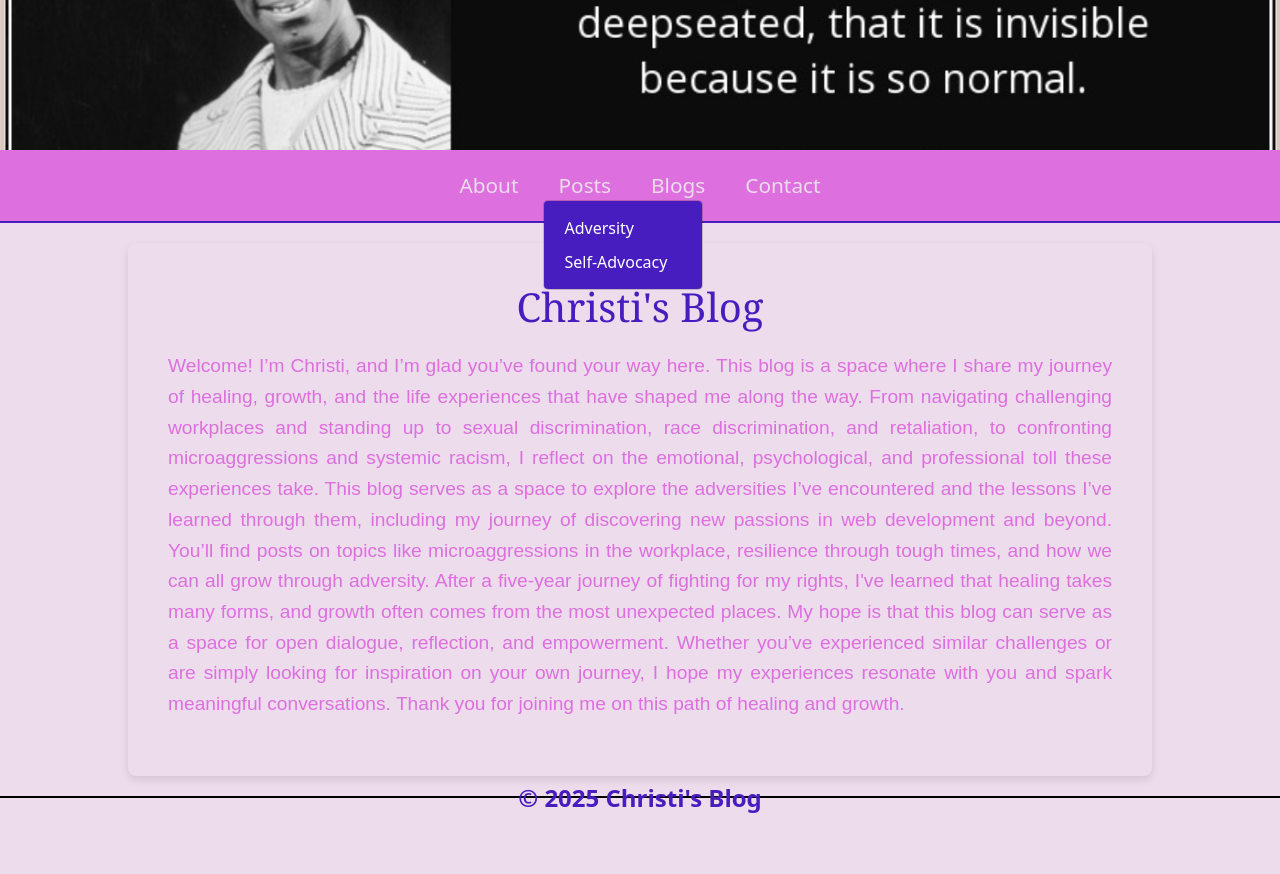
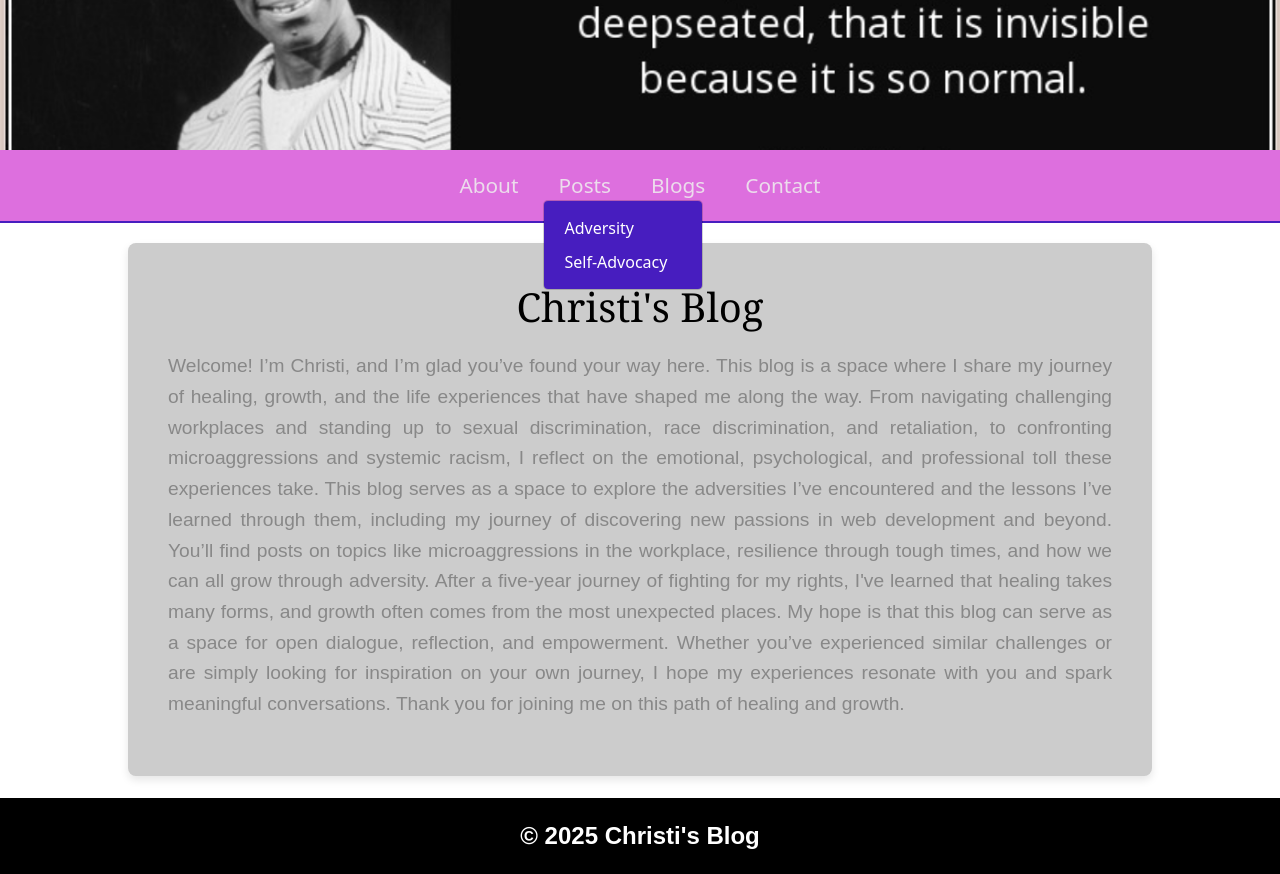
Before and after one commit to ChristiHarlow/christisblog, a React (Create React App) app: page /about in a window 1280 px wide. Before the commit the page ends 816 px from the top, so only its background shows below. Built offline with nearby package versions, Linux system fonts and the light colour scheme; a web font is replaced by a local one.

Commit message:
Update Color

```diff
--- a/src/components/Contact.js
+++ b/src/components/Contact.js
@@ -7,7 +7,7 @@ function Contact() {
   return (
     <div className="contact-container">
       <h2 className="contact-title">Contact Me</h2>
-      <a href="mailto:christiharlow@outlook.com" className="contact-link">
+      <a href="mailto:christiaharlow@outlook.com" className="contact-link">
         <FontAwesomeIcon icon={faEnvelope} />
         Email Me
       </a>
--- a/src/styles/About.css
+++ b/src/styles/About.css
@@ -1,56 +1,73 @@
+/* Color Palette 2: Gradient Gray Scale */
+:root {
+  --black: #000000;
+  --dark-gray: #555555;
+  --medium-gray: #888888;
+  --light-gray: #CCCCCC;
+  --white: #FFFFFF;
+}
+
 /* About Page Styles */
 .about-container {
-  background-color: #ecdcec; /* Light Lavender background to match the blog */
-  color: #333; /* Dark gray for readability */
+  background-color: var(--light-gray); /* Light Gray background */
+  color: var(--dark-gray); /* Dark Gray text */
   padding: 40px;
   margin: 20px auto;
   width: 80%;
-  border-radius: 8px; /* Soft corners for a welcoming look */
-  box-shadow: 0 4px 8px rgba(0, 0, 0, 0.1); /* Subtle shadow for depth */
+  border-radius: 8px;
+  box-shadow: 0 4px 8px rgba(0, 0, 0, 0.1);
 }
 
 .about-title {
   font-size: 2.5rem;
-  color: #471dbf; /* Deep Blue for the title */
+  color: var(--black); /* Black title */
   text-align: center;
   margin-bottom: 20px;
-  font-family: 'Georgia', serif; /* Professional, classic font */
+  font-family: 'Georgia', serif;
 }
 
 .about-content {
   font-size: 1.2rem;
-  color: #dd6fde; /* Vibrant Pink for paragraph text */
+  color: var(--medium-gray); /* Medium Gray text */
   line-height: 1.6;
-  font-family: 'Arial', sans-serif; /* Clean, readable font */
+  font-family: 'Arial', sans-serif;
   text-align: justify;
 }
 
 body {
-  background-color: #ecdcec; /* Light Lavender background to match the overall site */
-  color: #333; /* Dark gray for readability */
+  background-color: var(--white); /* White background */
+  color: var(--dark-gray); /* Dark Gray text */
 }
 
 h1, h2, h3 {
-  color: #471dbf; /* Deep Blue for headings */
+  color: var(--black); /* Black headings */
 }
 
 a {
-  color: #54ddcd; /* Turquoise for links */
+  color: #54ddcd; /* Turquoise for links (unchanged) */
 }
 
 button {
-  background-color: #ffcc00; /* Mustard yellow for buttons */
-  color: #fdf5e6; /* Eggshell text for button contrast */
+  background-color: #ffcc00; /* Mustard yellow for buttons (unchanged) */
+  color: #fdf5e6; /* Eggshell text for button contrast (unchanged) */
   padding: 10px 20px;
   border-radius: 5px;
+  border: none; /* Remove default button border */
 }
 
 button:hover {
-  background-color: #dd6fde; /* Vibrant Pink on hover */
+  background-color: #dd6fde; /* Vibrant Pink on hover (unchanged) */
   cursor: pointer;
 }
 
 .footer {
-  background-color: #ecdcec; /* Light Lavender for a clean footer */
-  color: #471dbf; /* Deep Blue for the footer text */
+  background-color: var(--dark-gray); /* Dark Gray footer background */
+  color: var(--white); /* White footer text */
+  padding: 20px 0; /* Add some padding to the footer */
+  text-align: center; /* Center the footer text */
+  width: 100%;
 }
+
+.footer p { /* Style the paragraph within the footer */
+  margin: 0; /* Remove default paragraph margins */
+}
--- a/src/styles/Contact.css
+++ b/src/styles/Contact.css
@@ -1,29 +1,36 @@
+/* Color Palette 2: Gradient Gray Scale (already defined in previous example) */
+/* :root { ... }  No need to redefine it here if it's already in your CSS */
+
 .contact-container {
   display: flex;
   flex-direction: column;
   align-items: center;
   justify-content: center;
-  height: 100vh; /* Vertically center the content */
+  min-height: 100vh; /* Use min-height instead of height */
   text-align: center;
+  background-color: var(--white); /* White background */
+  color: var(--dark-gray); /* Dark gray text */
+  padding: 20px; /* Add some padding */
 }
 
 .contact-title {
   font-size: 2rem;
-  color: #471dbf; /* Deep Blue color */
+  color: var(--black); /* Black title */
   margin-bottom: 20px;
 }
 
 .contact-link {
   font-size: 1.5rem;
-  color: #471dbf; /* Deep Blue color for the link */
+  color: var(--dark-gray); /* Dark gray link text */
   text-decoration: none;
   padding: 10px 20px;
-  border: 2px solid #471dbf;
+  border: 2px solid var(--medium-gray); /* Medium gray border */
   border-radius: 5px;
-  transition: background-color 0.3s ease, color 0.3s ease;
+  transition: background-color 0.3s ease, color 0.3s ease, border-color 0.3s ease; /* Add border transition */
 }
 
 .contact-link:hover {
-  background-color: #dd6fde; /* Vibrant Pink on hover */
-  color: #fff; /* White text on hover */
+  background-color: var(--medium-gray); /* Medium gray background on hover */
+  color: var(--white); /* White text on hover */
+  border-color: var(--medium-gray); /* Match border color to background */
 }
--- a/src/styles/Footer.css
+++ b/src/styles/Footer.css
@@ -1,33 +1,31 @@
+/* Footer.css */
 .footer {
-  background-color: #000000; /* Dark Pink background */
-  padding: 0; /* Remove extra padding since we're placing the tagline on the banner */
+  background-color: #000; /* Black background */
+  padding: 20px 0; /* Adjust padding as needed */
   text-align: center;
-  border-top: 2px solid #000000; /* Vibrant Pink border */
   width: 100%;
   box-sizing: border-box;
 }
 
 .footer-banner-container {
-  position: relative;
+  /* No need for specific styling here unless you want something special */
   width: 100%;
-  height: auto;
-}
-
-.footer-banner {
-  width: 100%;
-  height: auto;
-  max-height: 100px; /* Adjust based on your banner size */
-  object-fit: cover;
 }
 
 .footer-tagline {
-  position: absolute;
-  top: 50%; /* Center vertically */
-  left: 50%; /* Center horizontally */
-  transform: translate(-50%, -50%); /* Offset to truly center */
-  font-size: 1.5rem;
-  color: #471dbf; /* Dark Purple from the navbar hover */
+  font-size: 1.5rem; /* Adjust as needed */
+  color: #fff; /* White text */
   margin: 0;
   padding: 0;
   font-weight: bold;
 }
+
+/* If you want a border (optional) */
+.footer {
+    border-top: 2px solid #fff; /* White border */
+}
+
+/* If you want a specific font (optional) */
+.footer-tagline {
+    font-family: 'Arial', sans-serif; /* Example font */
+}
```
